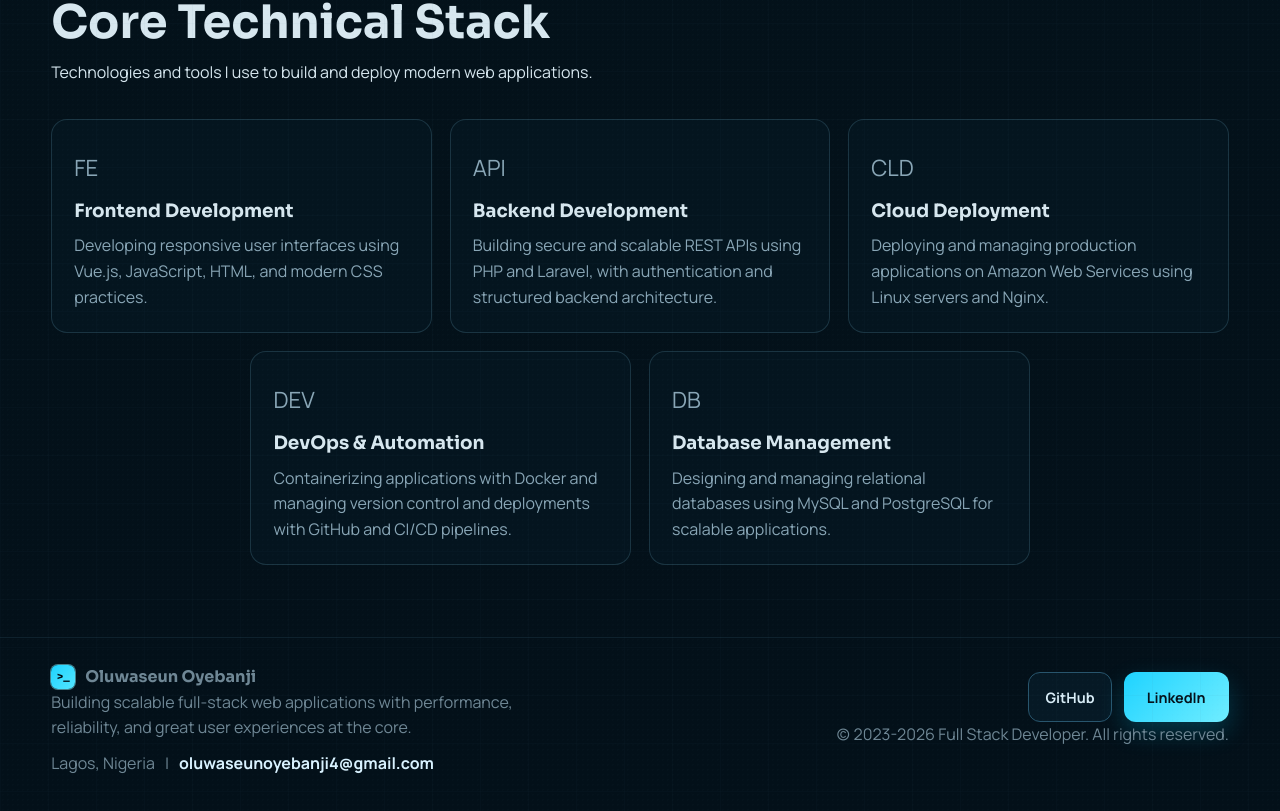
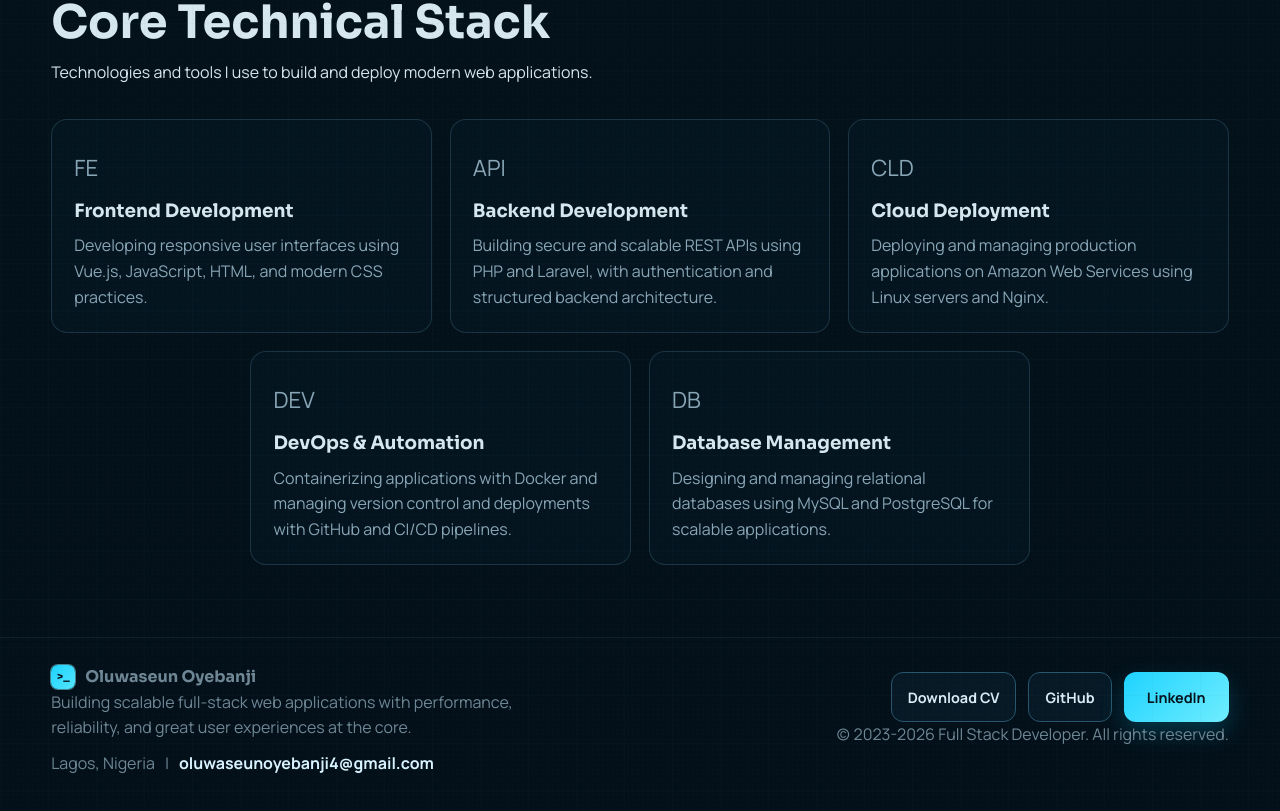
Before and after one commit to seunshyne/myPortfolio, a Vue app: page / in a window 1280 px wide. Shown: the part 1033-1844 px from the top of the page. Built offline with nearby package versions, Linux system fonts and the light colour scheme.

Commit message:
CV Downdload updated

```diff
--- a/src/components/layout/SiteFooter.vue
+++ b/src/components/layout/SiteFooter.vue
@@ -19,6 +19,9 @@
       </div>
       <div class="footer-right">
         <div class="footer-actions">
+          <a class="cv-btn" href="/OYEBANJI_SEUN%20SE.CV.pdf" download="Oluwaseun_Oyebanji_CV.pdf"
+            >Download CV</a
+          >
           <a
             class="cv-btn"
             href="https://github.com/seunshyne"
--- a/src/components/layout/SiteHeader.vue
+++ b/src/components/layout/SiteHeader.vue
@@ -15,7 +15,13 @@
       </nav>
 
       <div class="nav-actions">
-        <a class="cv-btn" href="#" download>Download CV</a>
+        <a
+          class="cv-btn"
+          href="/OYEBANJI_SEUN%20SE.CV.pdf"
+          download="Oluwaseun_Oyebanji_CV.pdf"
+        >
+          Download CV
+        </a>
         <a class="hire-btn" href="/#contact">Hire Me</a>
       </div>
     </div>
```
Also changed, not shown: 1 other file (tests, documents, lock files or other folders).
